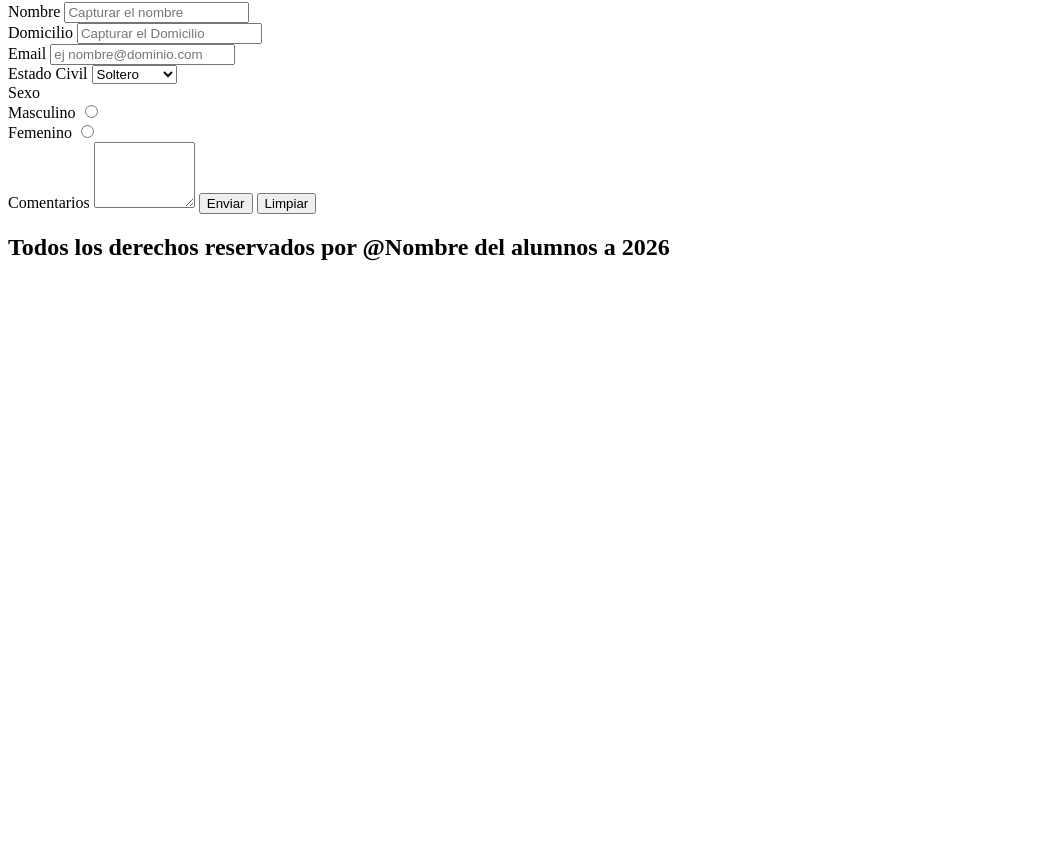
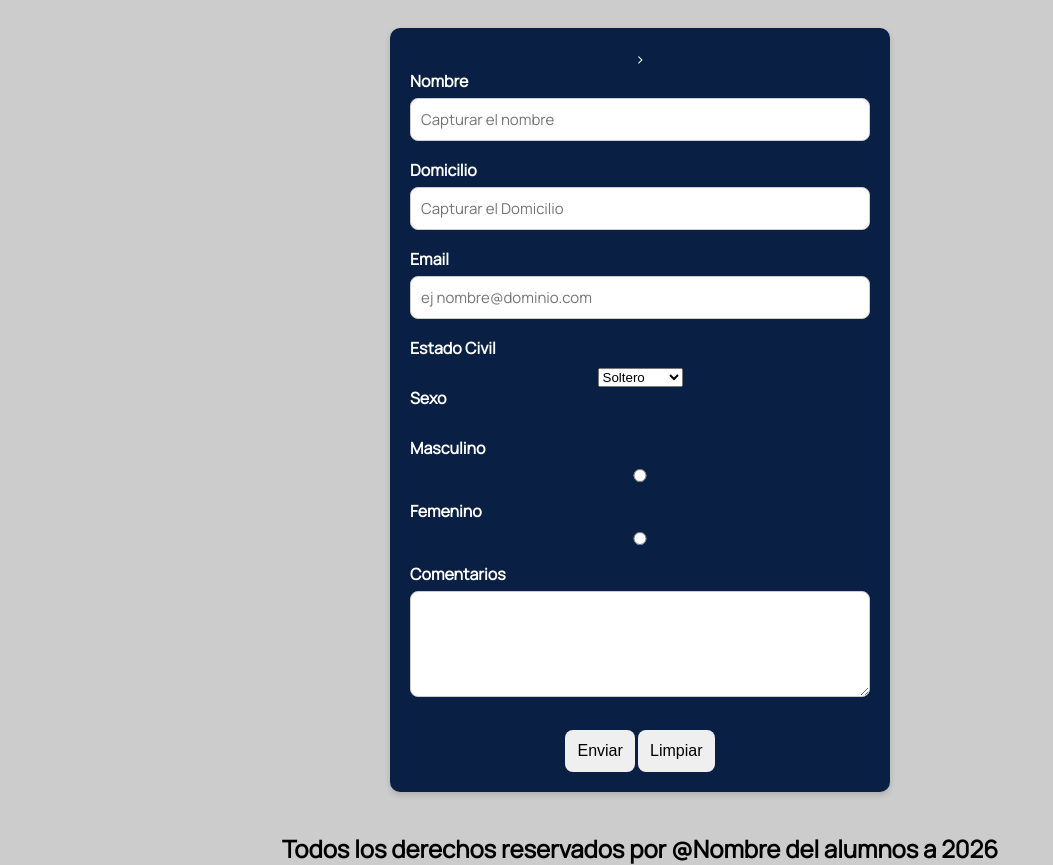
Before and after one commit to Marelycd/sitioweb608, a plain HTML site: page html/contactos.html in a window 1280 px wide. Shown: the part 65-930 px from the top of the page, without its empty margins (0-1053 px from the left). Before the commit the page ends 800 px from the top, so only its background shows below. Drawn offline with Linux system fonts and the light colour scheme; a web font is replaced by a local one.

Commit message:
se actualizo

```diff
--- /dev/null
+++ b/css/formulario.css
@@ -0,0 +1,86 @@
+/* selector universal */
+@import url('https://fonts.googleapis.com/css2?family=Google+Sans+Flex:opsz,wght@6..144,1..1000&family=Manrope&display=swap');
+
+*{
+    margin: 0;
+    padding: 0;
+
+
+}
+body{
+ margin: 0;
+    font-family: Manrope, sans-serif;
+    background-color: #ccc;
+}
+/* selector de tipo */
+label{
+display: block;
+font-weight: 700;
+margin-bottom: 6px;
+text-align: left
+
+}
+
+button{
+    flex: 1;
+    padding: 12px;
+    font-size: 16px;
+    border: none;
+    border-radius: 8px;
+    cursor: pointer;
+    transition: all 0.3 ease;
+    margin-top: 10px;
+    text-align: center;
+
+}
+button:hover{
+    background-color: aqua;
+    color: #0a1f44;
+    font-size: 20px;
+    transition: all 0.3 ease;
+
+}
+
+input,textarea {
+width: 100%;
+padding: 10px;
+margin-bottom: 18px;
+border: 1px solid #ccc;
+border-radius: 8px;
+font-size: 15px;
+font-family: Manrope;
+transition: border-color 0.3 ease;
+box-sizing: border-box;
+
+}
+
+input:focus,textarea:focus{
+
+    border-color: #FF5a5f;
+    outline: none;
+    outline: none;
+}
+/* slector de clase */
+.contenedor {
+    background-color: #0a1f44;
+    color: #fff;
+    justify-content: space-between;
+    text-align: center;
+    box-shadow: 0 3px 6px rgba(0,0,0,0.15);
+    border-radius: 10px;
+    width: 100%;
+    margin: 40px auto;
+    max-width: 500px;
+    padding: 20px;
+    box-sizing: border-box;
+
+}
+header{
+    text-align: center;
+    margin-top: 20px;
+}
+
+footer{
+    text-align: center;
+    margin-top: 20px;
+}
--- a/html/contactos.html
+++ b/html/contactos.html
@@ -4,6 +4,7 @@
     <meta charset="UTF-8">
     <meta name="viewport" content="width=device-width, initial-scale=1.0">
     <title>contactos</title>
+    <link rel="stylesheet" href="/css/formulario.css">
 </head>
 <body>
     <header>
@@ -12,7 +13,8 @@
 
     </header>
 
-    <section>
+    <section class="contenedor">
+ >
         <form action="https://formsubmit.co/microinformaticamx@gmail.com"method="post">
 
             <label for="">Nombre</label>
```
